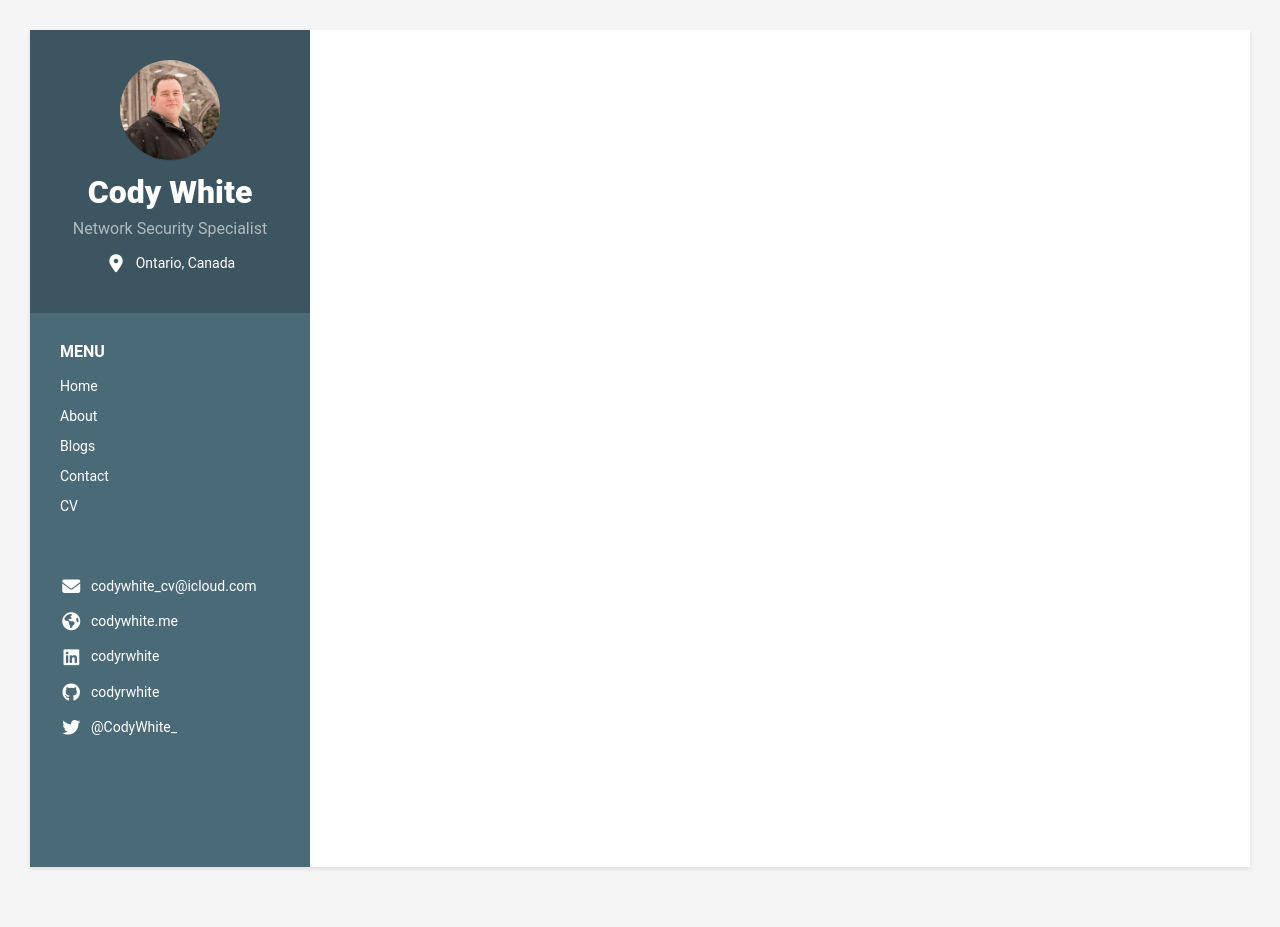
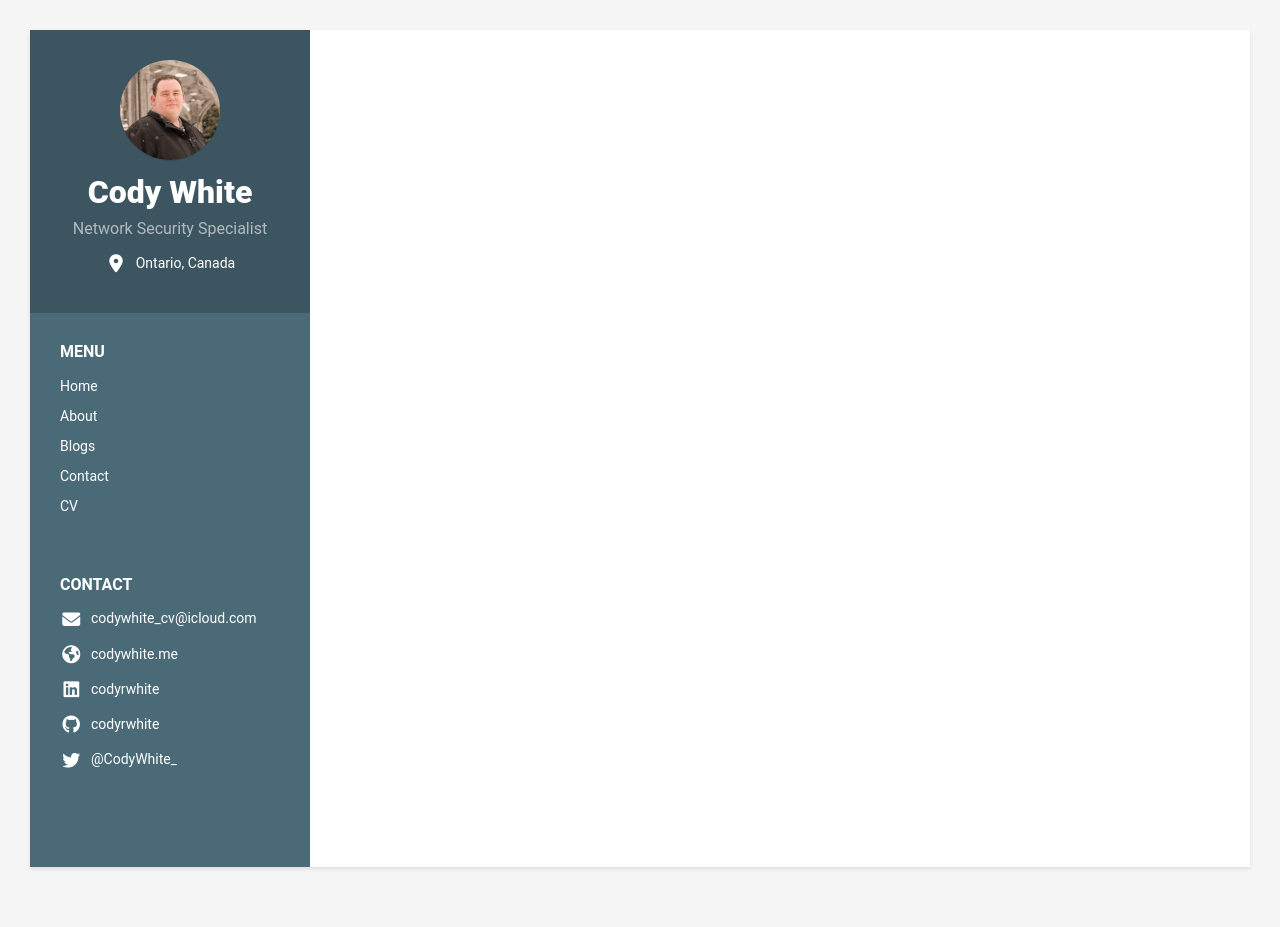
Before and after one commit to CodyRWhite/codyrwhite.github.io, a Jekyll site: the page built from index.html, in a window 1280 px wide. Built offline with Jekyll 4.4.1, drawn with Linux system fonts in a browser that asks for light colours; nearby versions of some CDN libraries; library files that are not in the unit come from our copies.

Commit message:
Update contact.html
added title block

```diff
--- a/_includes/contact.html
+++ b/_includes/contact.html
@@ -1,5 +1,6 @@
 <div class="contact-container container-block">
   <ul class="list-unstyled contact-list">
+      <h2 class="container-block-title">    Contact  </h2>
 
     {% if sidebar.email %}
     <li class="email"><i class="fas fa-envelope"></i>
```
